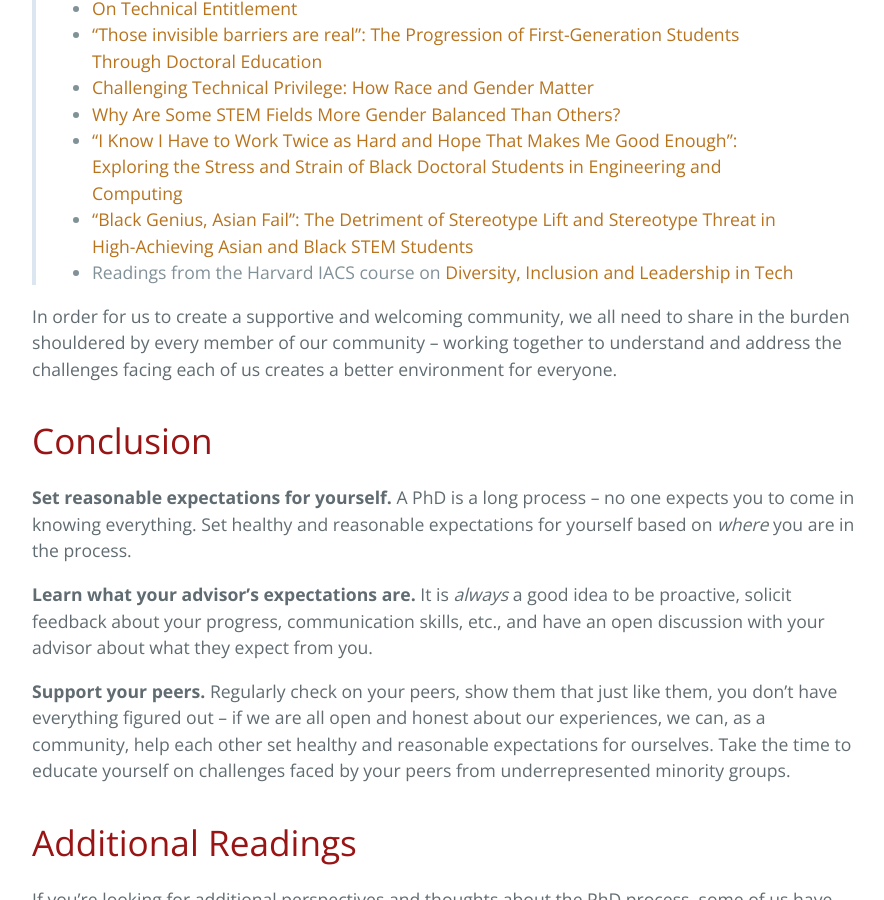
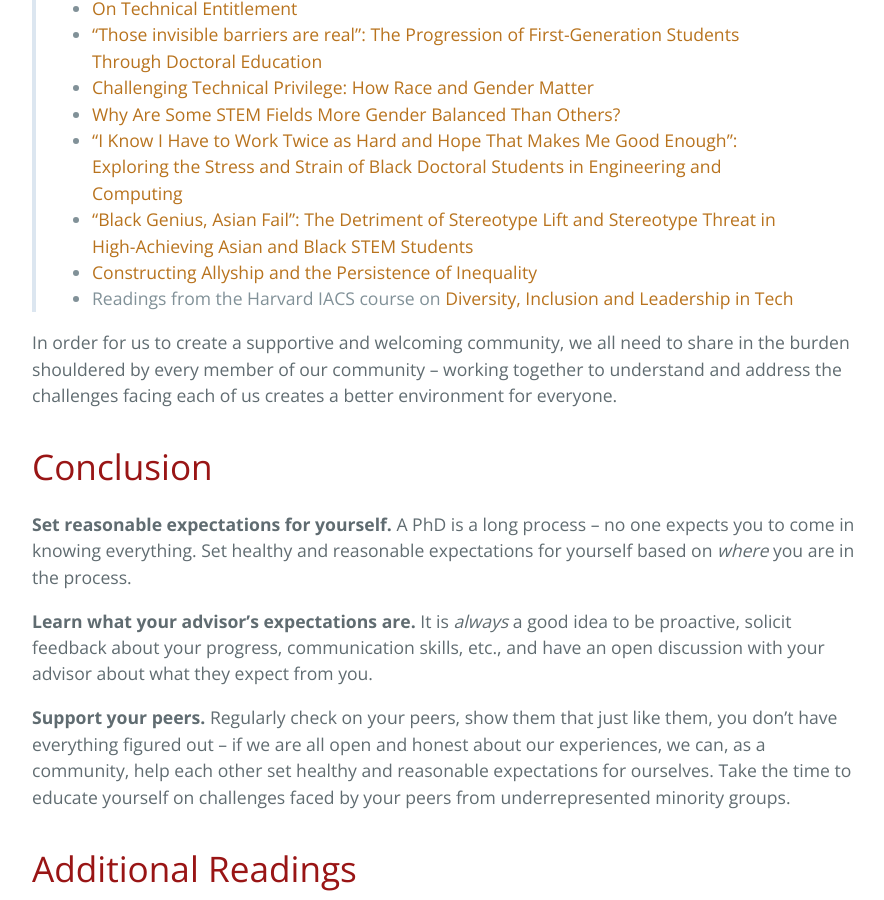
Before and after one commit to yanivyacoby/a-guide-to-your-phd, a Jekyll site: the page built from guide.md, in a window 1280 px wide and 900 px high, scrolled down 13171 px. Shown: the whole window, without its empty margins (192-1076 px from the left). Built offline with Jekyll 4.4.1, drawn with Linux system fonts in a browser that asks for light colours.

Commit message:
Update guide.md

```diff
--- a/guide.md
+++ b/guide.md
@@ -410,6 +410,7 @@ Some of your peers may encounter unsympathetic or even hateful attitudes about t
 * [Why Are Some STEM Fields More Gender Balanced Than Others?](https://research.chicagobooth.edu/-/media/research/cdr/docs/cheryan-paper-1.aspx)
 * ["I Know I Have to Work Twice as Hard and Hope That Makes Me Good Enough": Exploring the Stress and Strain of Black Doctoral Students in Engineering and Computing](https://vanderbilt.app.box.com/s/fs7j3c4m7l8mkprmqywrzds0iwuizi9k)
 * ["Black Genius, Asian Fail": The Detriment of Stereotype Lift and Stereotype Threat in High-Achieving Asian and Black STEM Students](https://journals.sagepub.com/doi/full/10.1177/2332858418816658)
+* [Constructing Allyship and the Persistence of Inequality](https://academic.oup.com/socpro/article/68/2/358/5809595)
 * Readings from the Harvard IACS course on [Diversity, Inclusion and Leadership in Tech](https://onefishy.github.io/DIL_in_tech/reading_list.html)
 
 In order for us to create a supportive and welcoming community, we all need to share in the burden shouldered by every member of our community -- working together to understand and address the challenges facing each of us creates a better environment for everyone.
```
